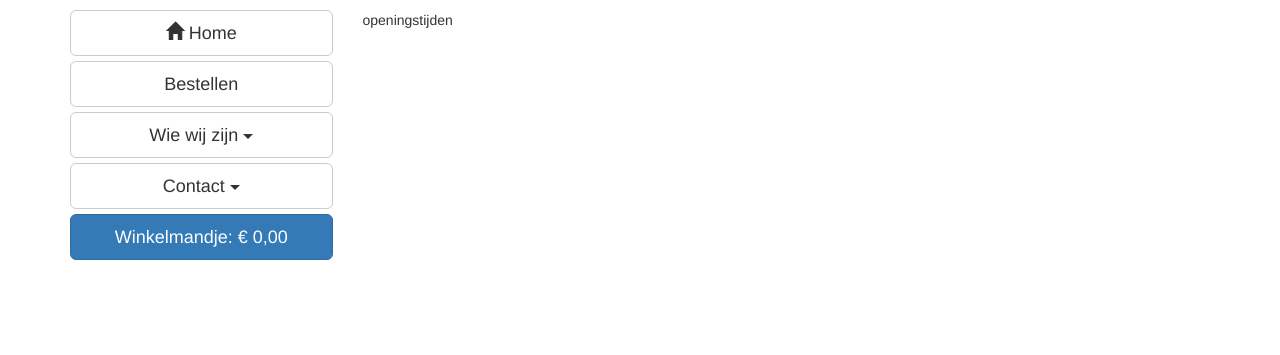
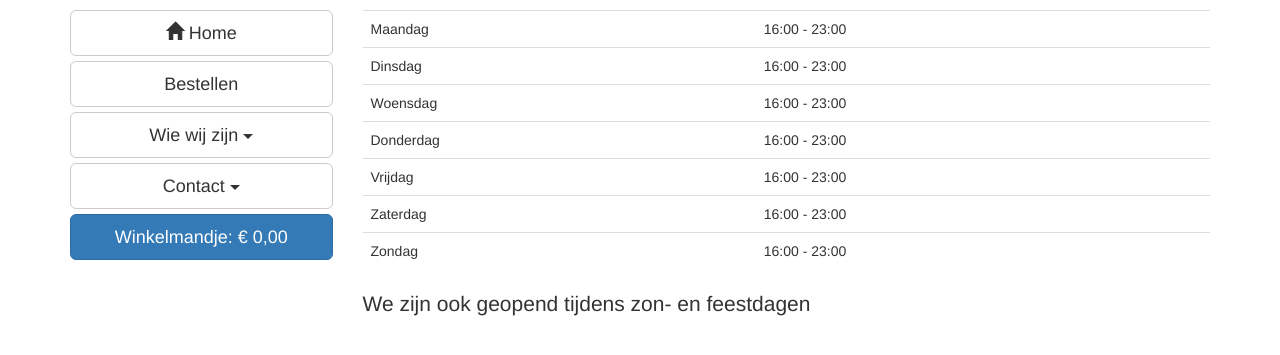
Before and after one commit to rtenklooster/webprogrammeren, a PHP site: page /index.php?page=openingstijden in a window 1280 px wide. Shown: the part 119-474 px from the top of the page. Run offline with PHP 8.4, Linux system fonts and the light colour scheme; data comes from the database, SQL or seed files in the repository.

Commit message:
openingstijden

```diff
--- a/parts/openingstijden.php
+++ b/parts/openingstijden.php
@@ -1 +1,31 @@
-openingstijden
+<table class="table">
+    <tr>
+        <td>Maandag</td>
+        <td>16:00 - 23:00</td>
+    </tr>
+    <tr>
+        <td>Dinsdag</td>
+        <td>16:00 - 23:00</td>
+    </tr>
+    <tr>
+        <td>Woensdag</td>
+        <td>16:00 - 23:00</td>
+    </tr>
+    <tr>
+        <td>Donderdag</td>
+        <td>16:00 - 23:00</td>
+    </tr>
+    <tr>
+        <td>Vrijdag</td>
+        <td>16:00 - 23:00</td>
+    </tr>
+    <tr>
+        <td>Zaterdag</td>
+        <td>16:00 - 23:00</td>
+    </tr>
+    <tr>
+        <td>Zondag</td>
+        <td>16:00 - 23:00</td>
+    </tr>
+</table>
+<p class="lead">We zijn ook geopend tijdens zon- en feestdagen</p>
```
